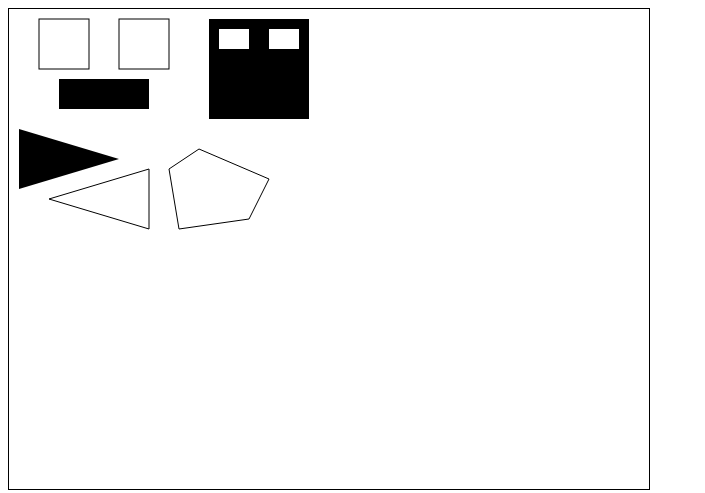
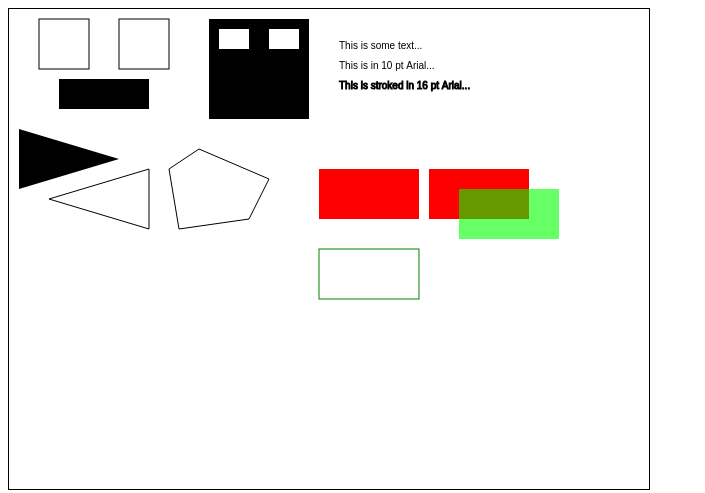
Before and after one commit to mountwe/proh5, a plain HTML site: page index.html in a window 1280 px wide. Shown: the whole page, without its empty margins (0-705 px from the left). Drawn offline with Linux system fonts and the light colour scheme.

Commit message:
Added some text, colors, and rectangles of various colors and transparencies.

```diff
--- a/index.html
+++ b/index.html
@@ -61,6 +61,36 @@
 			context.closePath();
 			context.stroke();
 
+			// Drawing text
+			context.fillText('This is some text...',330,40);
+
+			// Modifying the font
+			context.font = '10 pt Arial';
+			context.fillText('This is in 10 pt Arial...',330,60);
+
+			// Drawing stroked text
+			context.font = '16 pt Arial';
+			context.strokeText('This is stroked in 16 pt Arial...',330,80);
+
+			// Set fill color to red
+			context.fillStyle = "red";
+			// Draw a red filled rectangle
+			context.fillRect (310,160,100,50);
+
+			// Set stroke color to green
+			context.strokeStyle = "green";
+			// Draw a green stroked rectangle
+			context.strokeRect (310,240,100,50);
+
+			// Set fill color to red using rgb()
+			context.fillStyel = "rgb(255,0,0)";
+			// Draw a red filled rectangle
+			context.fillRect (420,160,100,50);
+
+			// Set fill color to green with an alpha of 0.5
+			context.fillStyle = "rgba(0,255,0,0.6)";
+			// Draw a sem transparent green filled rectangle
+			context.fillRect (450,180,100,50);
 
 		}
 	</script>
```
